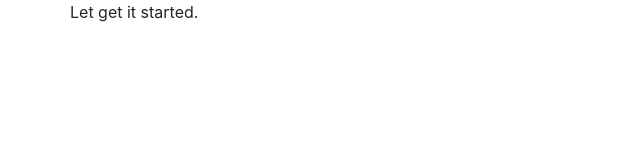
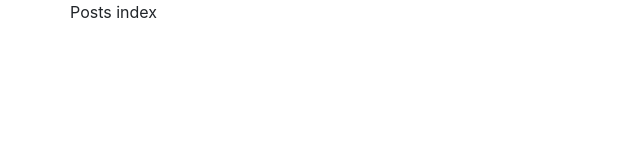
Before and after one commit to Daweo93/simple-blog, a React app: page / in a window 1280 px wide. Shown: the full height of the page, 0-640 px from the left. Built offline with nearby package versions, Linux system fonts and the light colour scheme.

Commit message:
Install react router, add main route to the app

```diff
--- a/package.json
+++ b/package.json
@@ -7,6 +7,7 @@
     "react": "^15.6.1",
     "react-dom": "^15.6.1",
     "react-redux": "^5.0.6",
+    "react-router-dom": "^4.1.2",
     "react-scripts": "1.0.11",
     "redux": "^3.7.2"
   },
--- a/public/index.html
+++ b/public/index.html
@@ -19,13 +19,13 @@
       work correctly both with client-side routing and a non-root public URL.
       Learn how to configure a non-root public URL by running `npm run build`.
     -->
-    <title>React App</title>
+    <title>Simple Blog</title>
   </head>
   <body>
     <noscript>
       You need to enable JavaScript to run this app.
     </noscript>
-    <div id="root"></div>
+    <div id="root" class="container"></div>
     <!--
       This HTML file is a template.
       If you open it directly in the browser, you will see an empty page.
--- a/src/components/App.js
+++ b/src/components/App.js
@@ -1,12 +1,16 @@
 import React, { Component } from 'react';
+import { BrowserRouter, Route } from 'react-router-dom';
+import PostsIndex from './postIndex';
 
 class App extends Component {
   render() {
     return (
-      <div className='container'>
-        <div className="row">
-          Let get it started.
-        </div>
+      <div className="row">
+        <BrowserRouter>
+          <div>
+            <Route path="/" component={PostsIndex} />
+          </div>
+        </BrowserRouter>
       </div>
     );
   }
--- /dev/null
+++ b/src/components/postIndex.js
@@ -0,0 +1,11 @@
+import React, { Component } from 'react';
+
+class PostsIndex extends Component {
+  render () {
+    return (
+      <div>Posts index</div>
+    )
+  }
+}
+
+export default PostsIndex;
```
Also changed, not shown: 1 other file.
